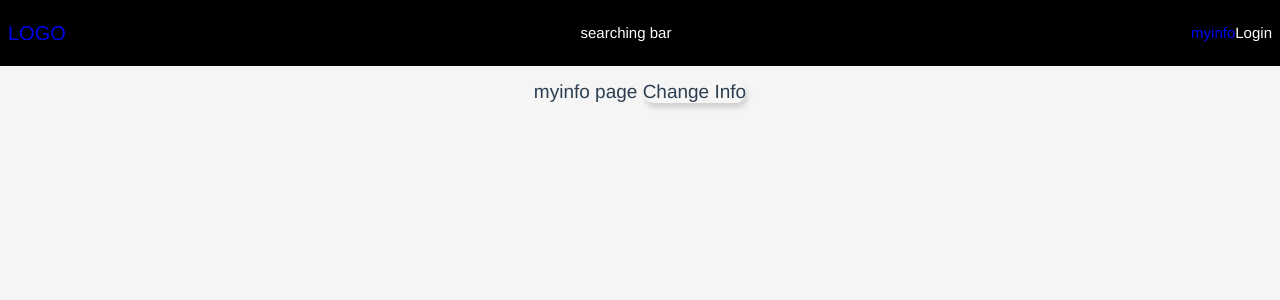
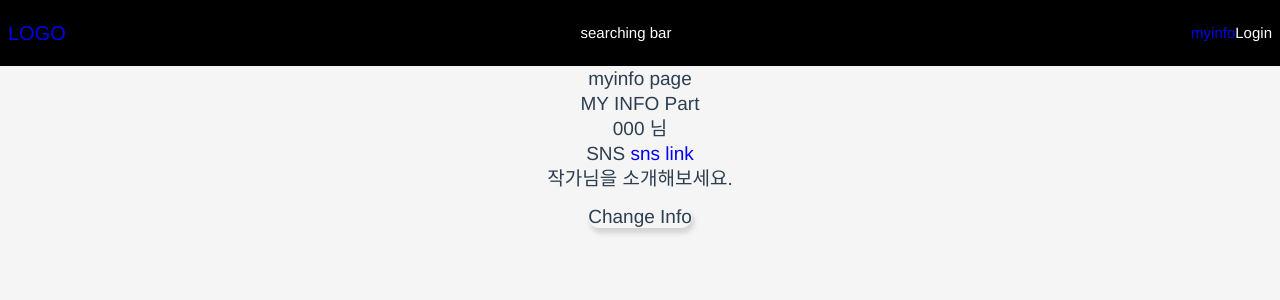
Before and after one commit to dohui-son/Vue, a Vue app in the folder art-recipe-vue/: page /myinfo in a window 1280 px wide. Shown: the top 300 px of the page. Built offline with nearby package versions, Linux system fonts and the light colour scheme.

Commit message:
Feat: myInfoPage - add myInfo data

```diff
--- a/art-recipe-vue/src/container/myInfo/ChangeMyInfo.vue
+++ b/art-recipe-vue/src/container/myInfo/ChangeMyInfo.vue
@@ -20,7 +20,6 @@ export default {
     changeModal(){
       this.showModal = !this.showModal
     }
-
   }
 }
 </script>
--- /dev/null
+++ b/art-recipe-vue/src/container/myInfo/MyInfoList.vue
@@ -0,0 +1,18 @@
+<template>
+  <div>{{ memberInfo.name }} 님</div>
+  <div>SNS <a href="memberInfo.sns">sns link</a></div>
+  <div v-if="memberInfo.desc===''">
+    작가님을 소개해보세요.
+  </div>
+  <div v-else>{{ memberInfo.desc }}</div>
+</template>
+
+<script>
+export default {
+  props: {
+    memberInfo: {
+      type: Object,
+    },
+  },
+};
+</script>
--- /dev/null
+++ b/art-recipe-vue/src/container/myInfo/MyinfoContainer.vue
@@ -0,0 +1,25 @@
+<template><div>
+  MY INFO Part
+  <MyInfoList :memberInfo="memberInfo" />
+  <ChangeMyInfo :memberInfo="memberInfo"/>
+</div></template>
+
+
+<script>
+import ChangeMyInfo from "@/container/myInfo/ChangeMyInfo";
+import MyInfoList from "@/container/myInfo/MyInfoList";
+export default {
+  components:{
+    ChangeMyInfo, MyInfoList
+  },
+  data(){
+    return{
+      memberInfo:{
+        name:"000",
+        sns:"https://www.instagram.com/",
+        desc:"",
+      }
+    }
+  }
+};
+</script>
--- a/art-recipe-vue/src/views/MyInfo.vue
+++ b/art-recipe-vue/src/views/MyInfo.vue
@@ -1,12 +1,11 @@
 <template><div>myinfo page
-<ChangeMyInfo/></div></template>
+<MyinfoContainer/></div></template>
 <script>
-import ChangeMyInfo from "@/container/myInfo/ChangeMyInfo";
-
+import MyinfoContainer from "@/container/myInfo/MyinfoContainer";
 export  default {
 
   components:{
-    ChangeMyInfo
+    MyinfoContainer
 
 
   }
```
